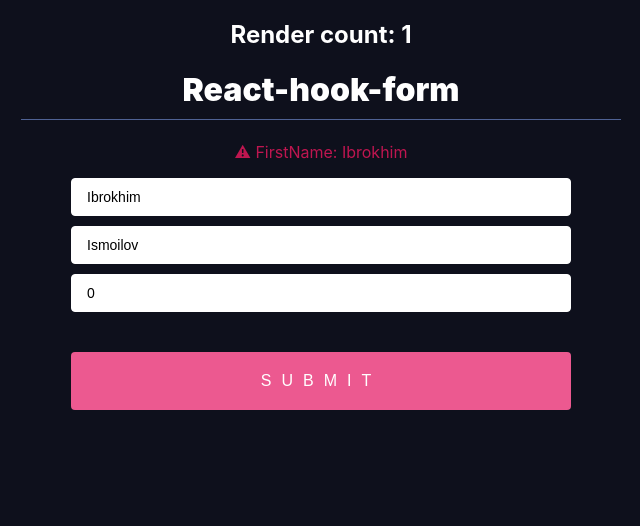
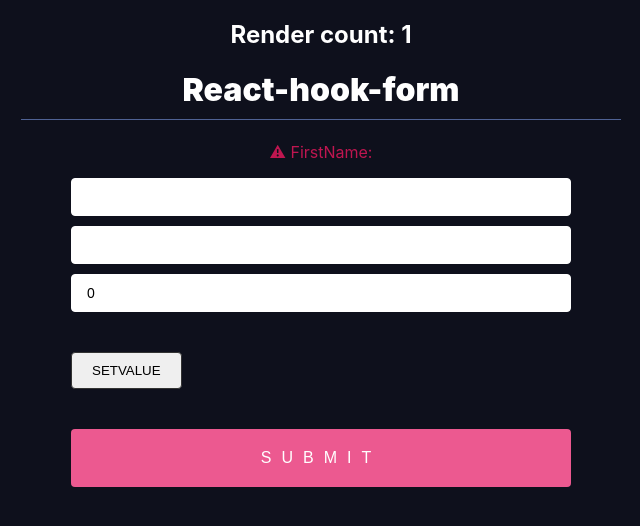
Before and after one commit to ibrokhimismoilov/react-hook-form-tsx, a React (Create React App) app: page / in a window 1280 px wide. Shown: the top 526 px of the page, without its empty margins (319-959 px from the left). Built offline with nearby package versions, Linux system fonts and the light colour scheme.

Commit message:
formState

```diff
--- a/src/App.tsx
+++ b/src/App.tsx
@@ -6,22 +6,53 @@
 let renderCount = 0;
 
 type FromValues = {
-  firstName: string;
-  lastName: string;
-  number: number;
+  yourDetails: {
+    firstName: string;
+    lastName: string;
+    number: number;
+  };
 };
 
 function App() {
-  const { register, handleSubmit, watch } = useForm<FromValues>({
-    mode: "all",
+  const {
+    register,
+    handleSubmit,
+    watch,
+    setValue,
+    formState: {
+      isDirty,
+      dirtyFields,
+      isSubmitted,
+      isSubmitting,
+      isSubmitSuccessful,
+      submitCount,
+      errors,
+      isValid,
+      isValidating,
+      touchedFields,
+    },
+  } = useForm<FromValues>({
+    mode: "onChange",
     // delayError: 1,
     defaultValues: {
-      firstName: "Ibrokhim",
-      lastName: "Ismoilov",
-      number: 0,
+      yourDetails: {
+        firstName: "",
+        lastName: "",
+        number: 0,
+      },
     },
   });
 
+  console.log("isDirty ", isDirty); // fieldlarning qiymati bormi
+  console.log("dirtyFields ", dirtyFields); // qiymati bor fieldlar
+  console.log("isSubmitted ", isSubmitted); // forma submit bo'ldimi?
+  console.log("isSubmitSuccessful ", isSubmitSuccessful); // forma muvofaqqiyatli submit bo'ldimi?
+  console.log("submitCount ", submitCount); // forma necha marotaba submit bo'lgani.
+  console.log("isSubmitting ", isSubmitting); // forma submit bo'lmoqdami?
+  console.log("errors ", errors); // fieldlardagi hatoliklar.
+  console.log("isValid ", isValid); // submit bo'lganida validatsiya true/false.
+  console.log("isValidating	", isValidating); // submit bo'layotganda validatsiya true/false.
+  console.log("touchedFields ", touchedFields); // tanlangan fielddan blur bo'lgan holati.
   renderCount++;
 
   useEffect(() => {
@@ -29,15 +60,21 @@
     return () => subscriptsion.unsubscribe();
   }, [watch]);
 
-  const { firstName } = watch();
+  const {
+    yourDetails: { firstName },
+  } = watch();
+
+  const onSubmit = async (data: FromValues) => {
+    // await setTimeout(() => console.log(data), 3000);
+  };
 
   return (
     <div className="App">
       <Header renderCount={renderCount} title="React-hook-form" />
-      <form onSubmit={handleSubmit((data) => console.log("Submiting", data))}>
+      <form onSubmit={handleSubmit(onSubmit)}>
         <p>FirstName: {firstName}</p>
         <input
-          {...register("firstName", {
+          {...register("yourDetails.firstName", {
             required: {
               value: true,
               message: "Majburiy",
@@ -46,7 +83,7 @@
           })}
         />
         <input
-          {...register("lastName", {
+          {...register("yourDetails.lastName", {
             required: {
               value: true,
               message: "Majburiy",
@@ -57,11 +94,21 @@
 
         <input
           type="number"
-          {...register("number", {
+          {...register("yourDetails.number", {
             valueAsNumber: true,
             required: true,
           })}
         />
+
+        <button
+          onClick={() => {
+            setValue("yourDetails.firstName", "Ibrokhim", {
+              shouldTouch: true,
+            });
+          }}
+        >
+          setValue
+        </button>
 
         <input type="submit" />
       </form>
```
